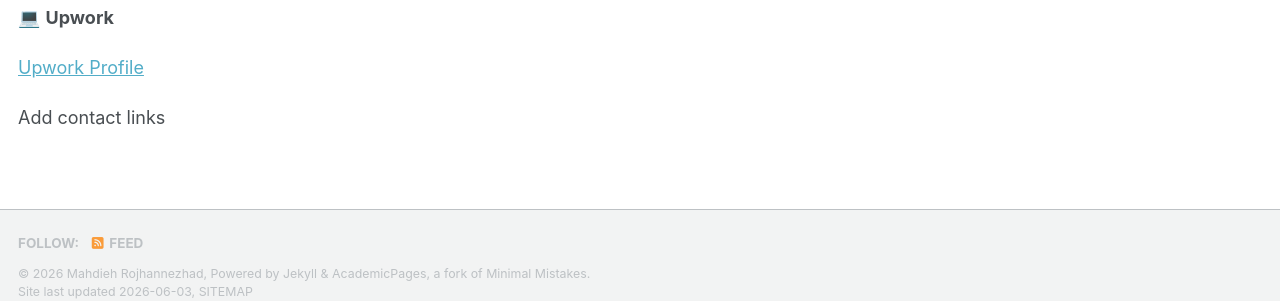
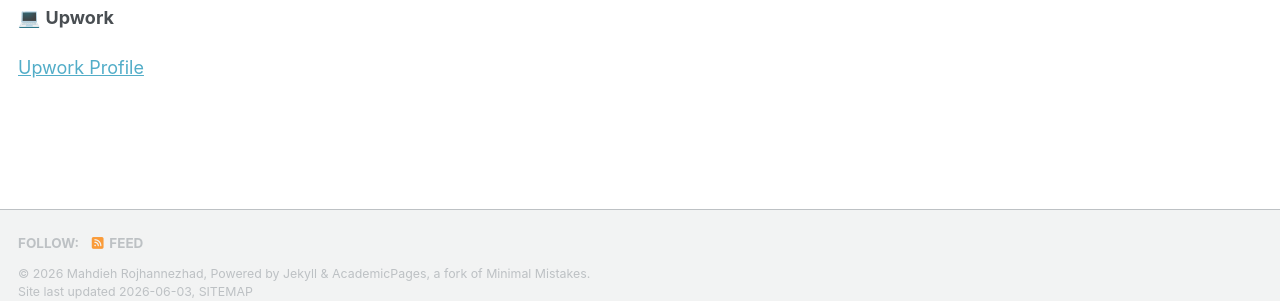
Before and after one commit to RojhanGenomics/RojhanGenomics.github.io, a Jekyll site: the page built from index.md, in a window 1280 px wide and 900 px high, scrolled down 1964 px. Shown: the part 580-881 px from the top of the window. Built offline with Jekyll 4.4.1, drawn with Linux system fonts in a browser that asks for light colours; a script bundle is joined from its source files by our own code; library files that are not in the unit come from our copies.

Commit message:
Update index.md

```diff
--- a/index.md
+++ b/index.md
@@ -90,5 +90,3 @@ feature_row:
 💻 **Upwork**
 
 [Upwork Profile](https://www.upwork.com/freelancers/~015ac027e4d434b2e7)
-
-Add contact links
```
